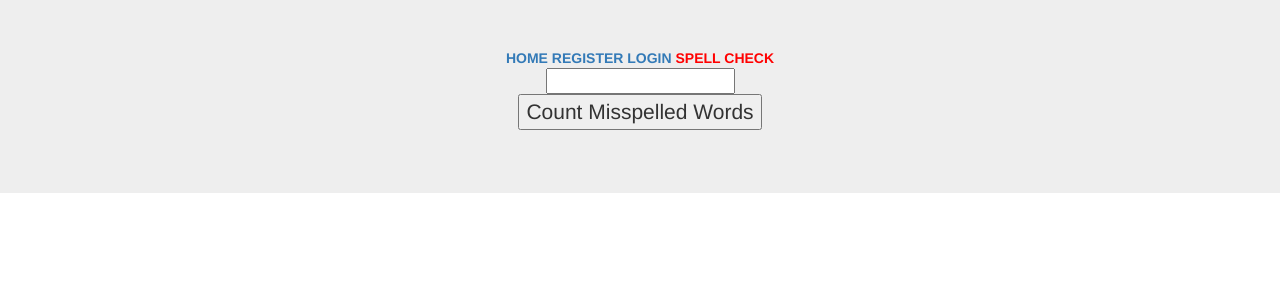
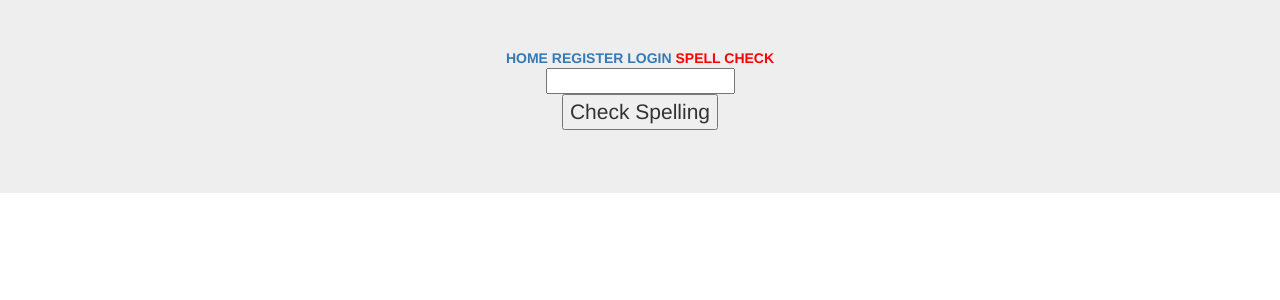
Before and after one commit to HarishSaravanakumar/AppSecHw2, a Python web app: template templates/spellcheck.html in a window 1280 px wide. Shown: the top 300 px of the page. Run offline with Jinja, Linux system fonts and the light colour scheme; the template is opened without the code that fills it, so the values that code supplies are empty, except form fields; tables that the repository leaves empty hold one stand-in row (values such as "Sample post"); form fields are guessed from the names that the template uses; some libraries are stand-ins or nearby versions.

Commit message:
please work :)

```diff
--- a/temp.txt
+++ b/temp.txt
@@ -1 +1 @@
-harish ad sd jasd askdk aslsm,cmzxlkc
+oy yo boyo boy
--- a/templates/home.html
+++ b/templates/home.html
@@ -19,10 +19,10 @@
         </strong>
     </div>
 <form action="" method=post align="center">
-    <input type="hidden" name="csrf_token" value="{{ csrf_token() }}"/>
     <br>
     <div id=result>{{message}}</div>
-    <p><input type=submit name='button_click' value='Logout'>
+    <input type="hidden" name="csrf_token" value="{{ csrf_token() }}"/>
+    <input type=submit name='button_click' value='Log Out'></p>
 
 </form>
 </div>
--- a/templates/login.html
+++ b/templates/login.html
@@ -18,7 +18,7 @@
         </strong>
     </div>
 <form method=post align="center" novalidate>
-    <input type="hidden" name="csrf_token" value="{{csrf_token()}}"/>
+    <input type="hidden" name="csrf_token" value="{{ csrf_token() }}"/>
     {{render_field(form.uname)}}
     {{render_field(form.pword)}}
     {{render_field(form.twofa)}}
--- a/templates/register.html
+++ b/templates/register.html
@@ -19,13 +19,11 @@
 </div>
 <form method=POST align="center">
     <input type="hidden" name="csrf_token" value="{{ csrf_token() }}"/>
-  <dl>
     {{render_field(form.uname)}}
     {{render_field(form.pword)}}
     {{render_field(form.twofa)}}
-    <div id=success>{{message}}</div>
-  </dl>
   <p><input type=submit value=Register>
-
 </form>
+<p id="success">{{message}}</p>
 </div>
+</body>
--- a/templates/spellcheck.html
+++ b/templates/spellcheck.html
@@ -16,11 +16,10 @@
     <a href="http://localhost:5000/spellcheck"><font color="red">SPELL CHECK</font></a>
     </strong>
 </div>
-<form action="" method="post" align="center" id="inputtext">
+<form action="" method="post" align="center">
+    {{form.textbox}}
+    <div id=result>{{message}}</div>
     <input type="hidden" name="csrf_token" value="{{ csrf_token() }}"/>
-    <div id="inputtext">{{form.textbox}}</div>
-      <div id=result>{{message}}</div>
-    <p align="center"><input type=submit name='submit_button' value='Count Misspelled Words'></p>
-
+    <p align="center"><input type=submit name='submit_button' value='Check Spelling'></p>
 </form>
 </div>
--- a/templates/spellcheck_results.html
+++ b/templates/spellcheck_results.html
@@ -18,5 +18,6 @@
 <a href="http://localhost:5000/spellcheck"><font color="red">SPELL CHECK</font></a>
 </strong>
 </div>
-<p class="mb-0" id="misspelled">{{misspelled}}</p>
+<p class="mb-0" id="textout">SUPPLIED TEXT: {{data}}</p>
+<p class="mb-0" id="misspelled">MISSPELLED: {{misspelled}}</p>
 </div>
```
Also changed, not shown: app.py (+9 -7 lines), site.db.
